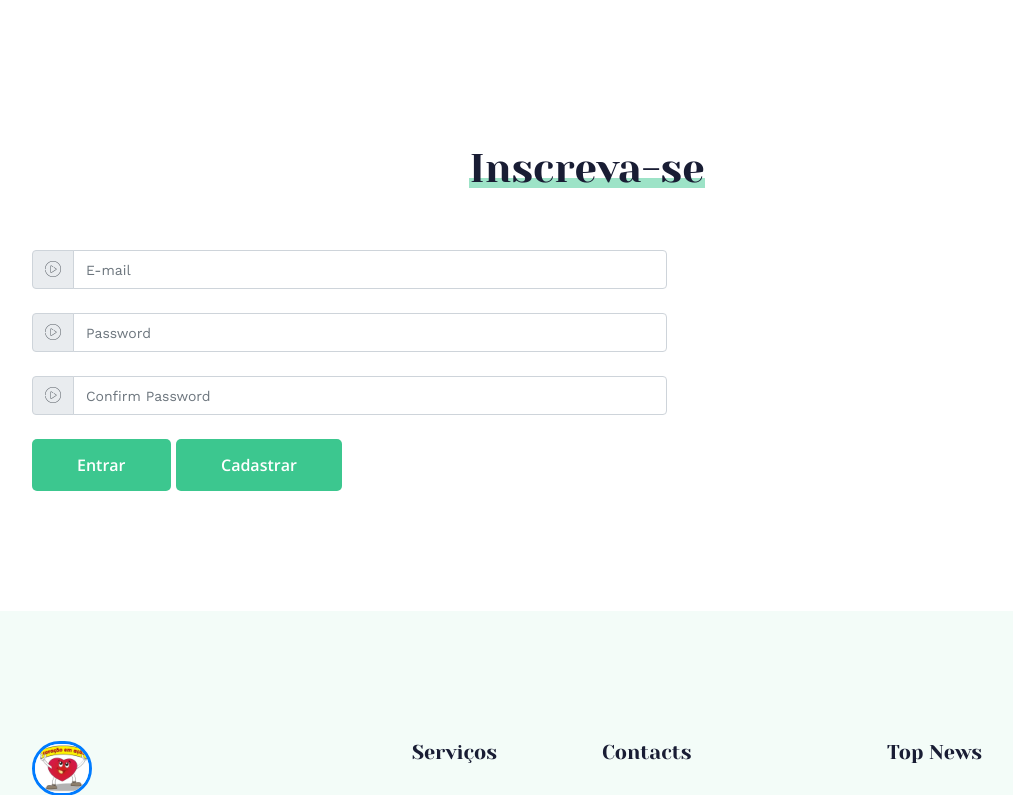
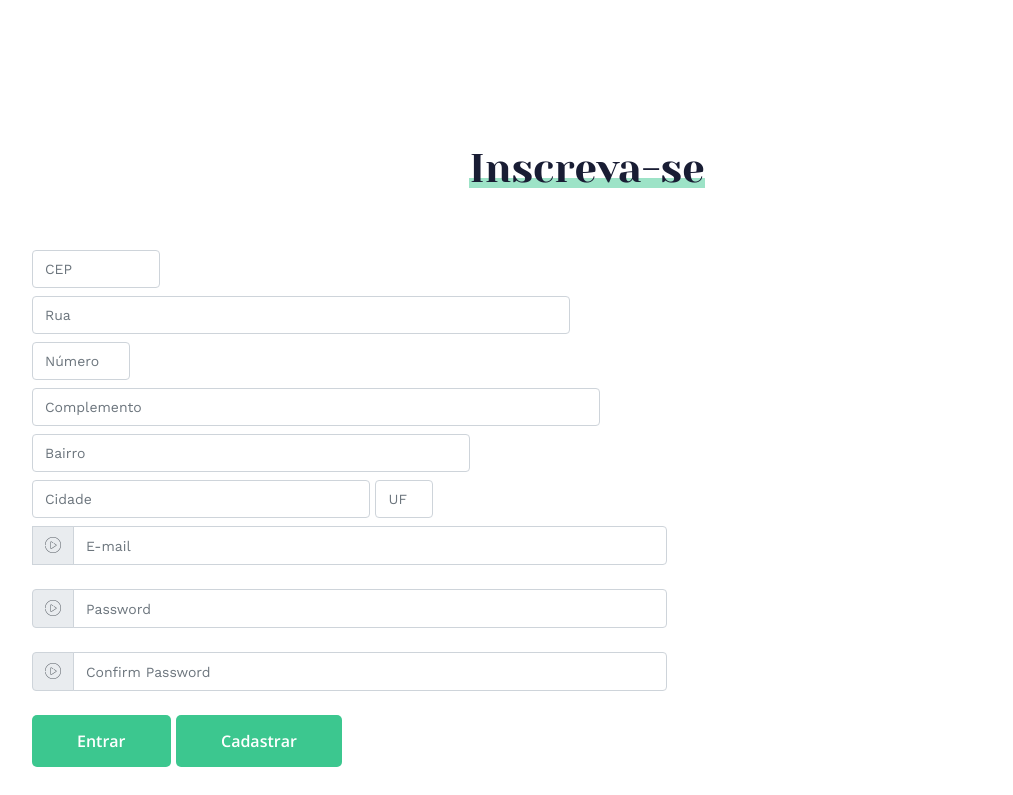
Before and after one commit to izaque93/projetoIntegrador, a Django app: page /ajuda in a window 1280 px wide. Shown: the part 522-1317 px from the top of the page, without its empty margins (53-1066 px from the left). Run offline with Django 4.2, Linux system fonts and the light colour scheme; some libraries are stand-ins or nearby versions.

Commit message:
Alterada a tela de cadastro

```diff
--- a/static/js/doacoes.js
+++ b/static/js/doacoes.js
@@ -11,7 +11,7 @@ $(document).ready(function() {
 
     $(".min_roupas").click(function() {
         a = $(".num_roupas")[0].outerText
-        if (a > 1) {
+        if (a > 0) {
             a--
             a = (a < 10) ? "0" + a : a;
             $(".num_roupas").text(a)
@@ -27,7 +27,7 @@ $(document).ready(function() {
 
     $(".min_objetos").click(function() {
         a = $(".num_objetos")[0].outerText
-        if (a > 1) {
+        if (a > 0) {
             a--
             a = (a < 10) ? "0" + a : a;
             $(".num_objetos").text(a)
@@ -43,7 +43,7 @@ $(document).ready(function() {
 
     $(".min_calcados").click(function() {
         a = $(".num_calcados")[0].outerText
-        if (a > 1) {
+        if (a > 0) {
             a--
             a = (a < 10) ? "0" + a : a;
             $(".num_calcados").text(a)
@@ -59,7 +59,7 @@ $(document).ready(function() {
 
     $(".min_brinquedos").click(function() {
         a = $(".num_brinquedos")[0].outerText
-        if (a > 1) {
+        if (a > 0) {
             a--
             a = (a < 10) ? "0" + a : a;
             $(".num_brinquedos").text(a)
--- a/templates/About.html
+++ b/templates/About.html
@@ -115,6 +115,25 @@
             <div class="row">
                 <div class="col-lg-7">
                     <div class="input-group">
+                        <form  method="get" action=".">
+                            <label class="label-input" for="">
+                            <input class="form-control" name="cep" type="text" id="cep" value="" size="9" maxlength="9"
+                                            placeholder= "CEP" onblur="pesquisacep(this.value);" /></label>
+
+                            <label class="label-input" for="">
+                            <input class="form-control" name="rua" type="text" id="rua" size="50" placeholder = "Rua" /></label>
+                            <label class="label-input" for="" >
+                            <input class="form-control" name="número" type="text" size="6" placeholder = "Número" /></label>
+                            <label class="label-input" for="" >
+                            <input class="form-control" name="número" type="text" size="53" placeholder = "Complemento" /></label>
+                            <label class="label-input" for="">
+                            <input class="form-control" name="bairro" type="text" id="bairro" size="40" placeholder = "Bairro" /></label>
+                            <label class="label-input" for="">
+                            <input class="form-control" name="cidade" type="text" id="cidade" size="30" placeholder = "Cidade" /></label>
+                            <label class="label-input" for="">
+                            <input class="form-control" name="uf" type="text" id="uf" size="2" placeholder = "UF" /></label>
+
+                        </form>
                         <div class="input-group-prepend">
                             <span class="input-group-text" id="basic-addon1"><i class="flaticon-ui"></i></span>
                         </div>
```
Also changed, not shown: templates/doacoes.html (+4 -4 lines).
